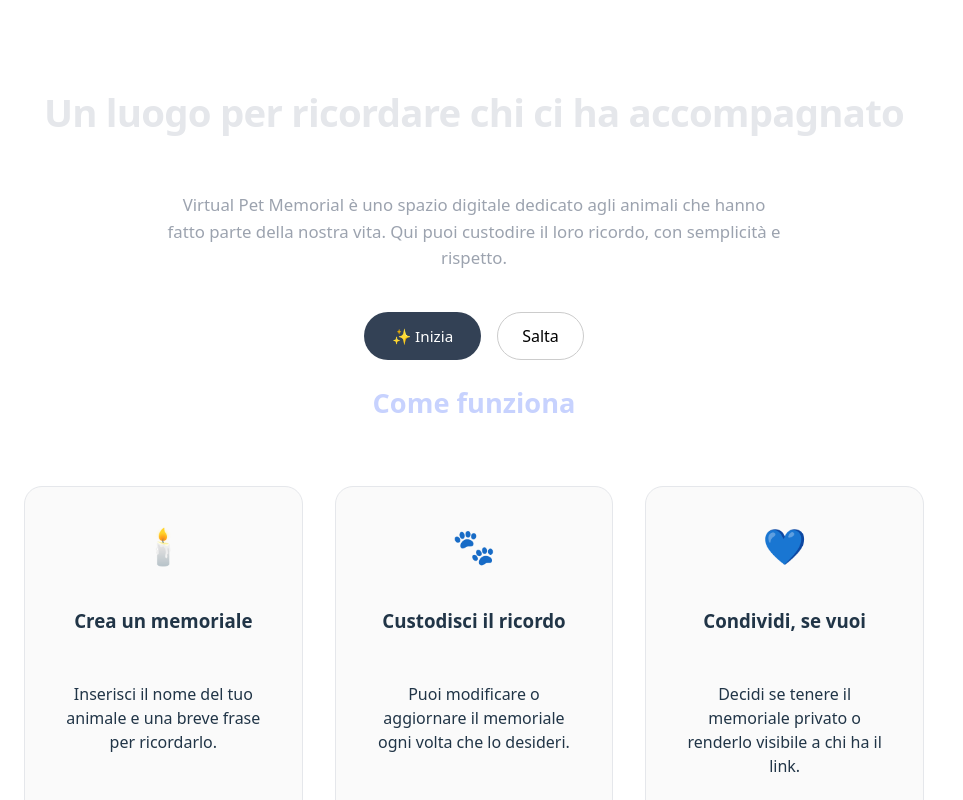
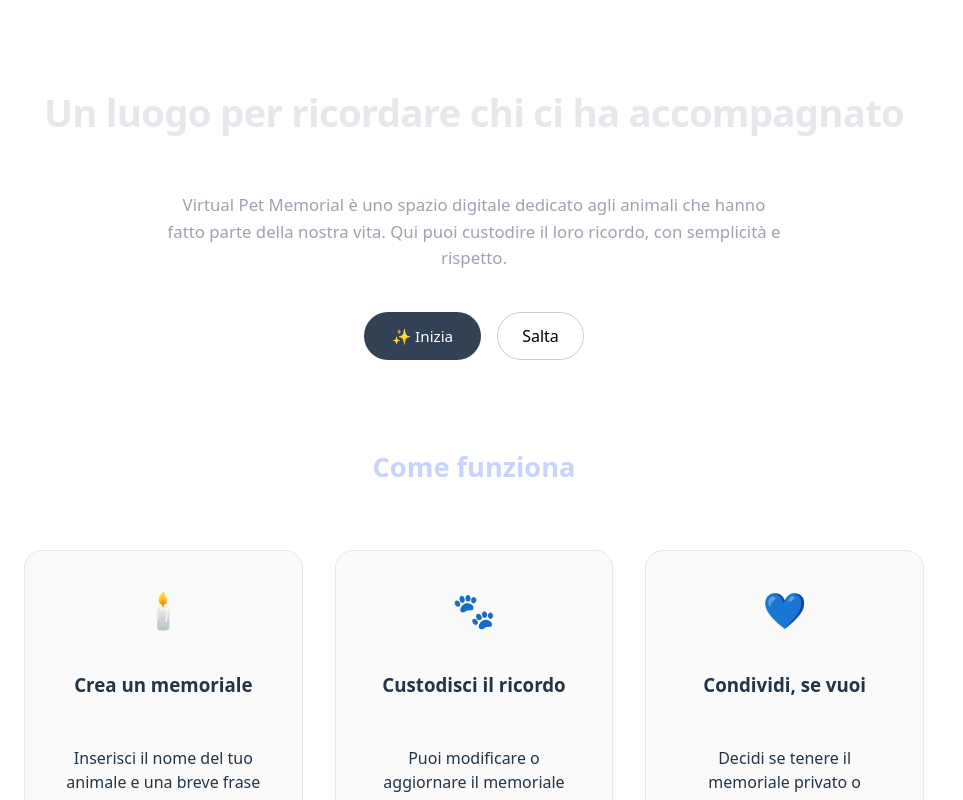
Before and after one commit to andreamalvezzi/virtual-pet-memorial, a React app in the folder frontend/: page /#/welcome in a window 1280 px wide. Shown: the top 800 px of the page, without its empty margins (0-963 px from the left). Built offline with nearby package versions, Linux system fonts and the light colour scheme; the HTML template or start-up script is replaced by a standard one.

Commit message:
ux: center welcome content and text for visual balance

```diff
--- a/frontend/src/pages/WelcomePage.jsx
+++ b/frontend/src/pages/WelcomePage.jsx
@@ -128,6 +128,10 @@ const styles = {
     width: "100%",
     maxWidth: "1100px",
     padding: "3.5rem 1.5rem",
+    display: "flex",
+    flexDirection: "column",
+    gap: "4rem",
+    alignItems: "center",   // 🔑 QUESTO
   },
   content: {
     width: "100%",
@@ -138,6 +142,7 @@ const styles = {
     textAlign: "center",
     display: "flex",
     flexDirection: "column",
+    alignItems: "center",   // 🔑
     gap: "1.5rem",
   },
   title: {
@@ -183,6 +188,7 @@ const styles = {
     alignItems: "center",
     gap: "2.5rem",
     textAlign: "center",
+     width: "100%",
   },
   sectionTitle: {
     fontSize: "1.7rem",
@@ -203,6 +209,8 @@ const styles = {
     backgroundColor: "#fafafa",
     border: "1px solid #e5e7eb",
     display: "flex",
+    alignItems: "center",   // 🔑
+    textAlign: "center",    // 🔑
     flexDirection: "column",
     gap: "0.75rem",
   },
```
